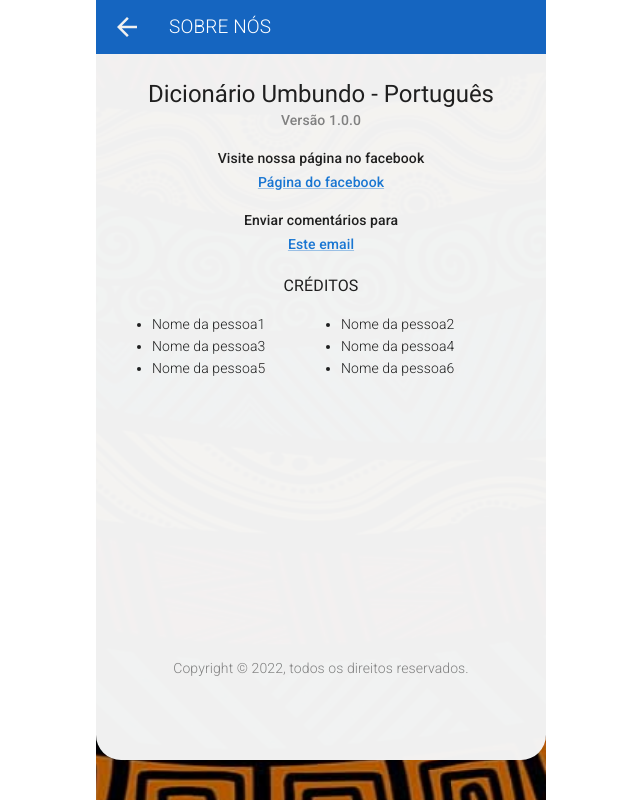
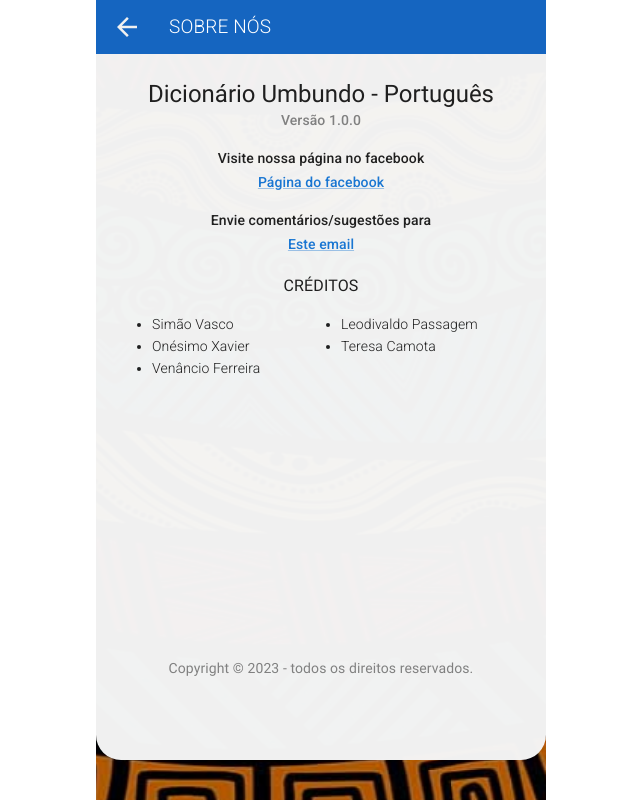
Before and after one commit to Francisco-Fetapi/portuguese-umbundo-dictionary, a React (Vite) app: page /sobre-nos in a window 1280 px wide. Shown: the whole page, without its empty margins (319-959 px from the left). Built offline with nearby package versions, Linux system fonts and the light colour scheme; no server answers; the database is empty.

Commit message:
feat: about us list contribuitors

```diff
--- a/src/config.json
+++ b/src/config.json
@@ -1,4 +1,11 @@
 {
   "application_email": "franciscofetapi10@gmail.com",
-  "application_facebook_page": "somepage"
+  "application_facebook_page": "somepage",
+  "contribuitors": [
+    { "name": "Simão Vasco" },
+    { "name": "Leodivaldo Passagem" },
+    { "name": "Onésimo Xavier" },
+    { "name": "Teresa Camota" },
+    { "name": "Venâncio Ferreira" }
+  ]
 }
--- a/src/pages/AboutUs.tsx
+++ b/src/pages/AboutUs.tsx
@@ -29,7 +29,7 @@ export default function AboutUs() {
         </Box>
 
         <Box mt={2}>
-          <Text variant="subtitle2">Enviar comentários para</Text>
+          <Text variant="subtitle2">Envie comentários/sugestões para</Text>
           <Link
             variant="subtitle2"
             href={`mailto://${config.application_email}`}
@@ -48,8 +48,8 @@ export default function AboutUs() {
                   gridTemplateColumns: "1fr 1fr",
                 }}
               >
-                {[1, 2, 3, 4, 5, 6].map((item) => (
-                  <li key={item}>Nome da pessoa{item}</li>
+                {config.contribuitors.map((contribuitor) => (
+                  <li key={contribuitor.name}>{contribuitor.name}</li>
                 ))}
               </ul>
             </Text>
@@ -58,8 +58,9 @@ export default function AboutUs() {
       </Box>
       <Box flexGrow={1} />
       <Box my={2}>
-        <Text color="gray" fontWeight={300} variant="subtitle2" align="center">
-          Copyright &copy; 2022, todos os direitos reservados.
+        <Text color="gray" fontWeight={400} variant="subtitle2" align="center">
+          Copyright &copy; {new Date().getFullYear()} - todos os direitos
+          reservados.
         </Text>
       </Box>
     </PageHeader>
```
